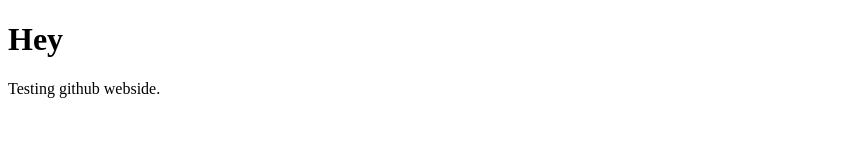
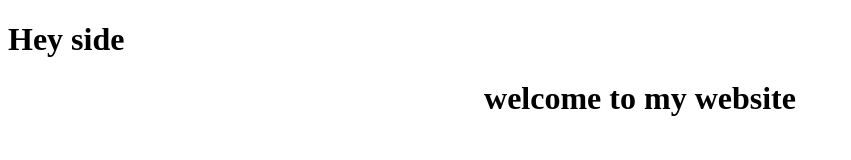
Before and after one commit to Utm0/Utm0.github.io, a plain HTML site: page index.html in a window 1280 px wide. Shown: the whole page, without its empty margins (0-851 px from the left). Drawn offline with Linux system fonts and the light colour scheme.

Commit message:
Update index.html

```diff
--- a/index.html
+++ b/index.html
@@ -1,7 +1,18 @@
 <!DOCTYPE html>
-<html>
-<body>
-<h1>Hey</h1>
-<p>Testing github webside.</p>
-</body>
+<html lang="en">
+  <head>
+    <title>Example</title>
+  </head>
+  <style>
+    .text-1 {
+      text-align: left;
+    }
+    .text-2 {
+      text-align: center;
+    }
+  </style>
+  <body>
+    <h1 class="text-1">Hey side</h1>
+    <h1 class="text-2">welcome to my website</h1>
+  </body>
 </html>
```
